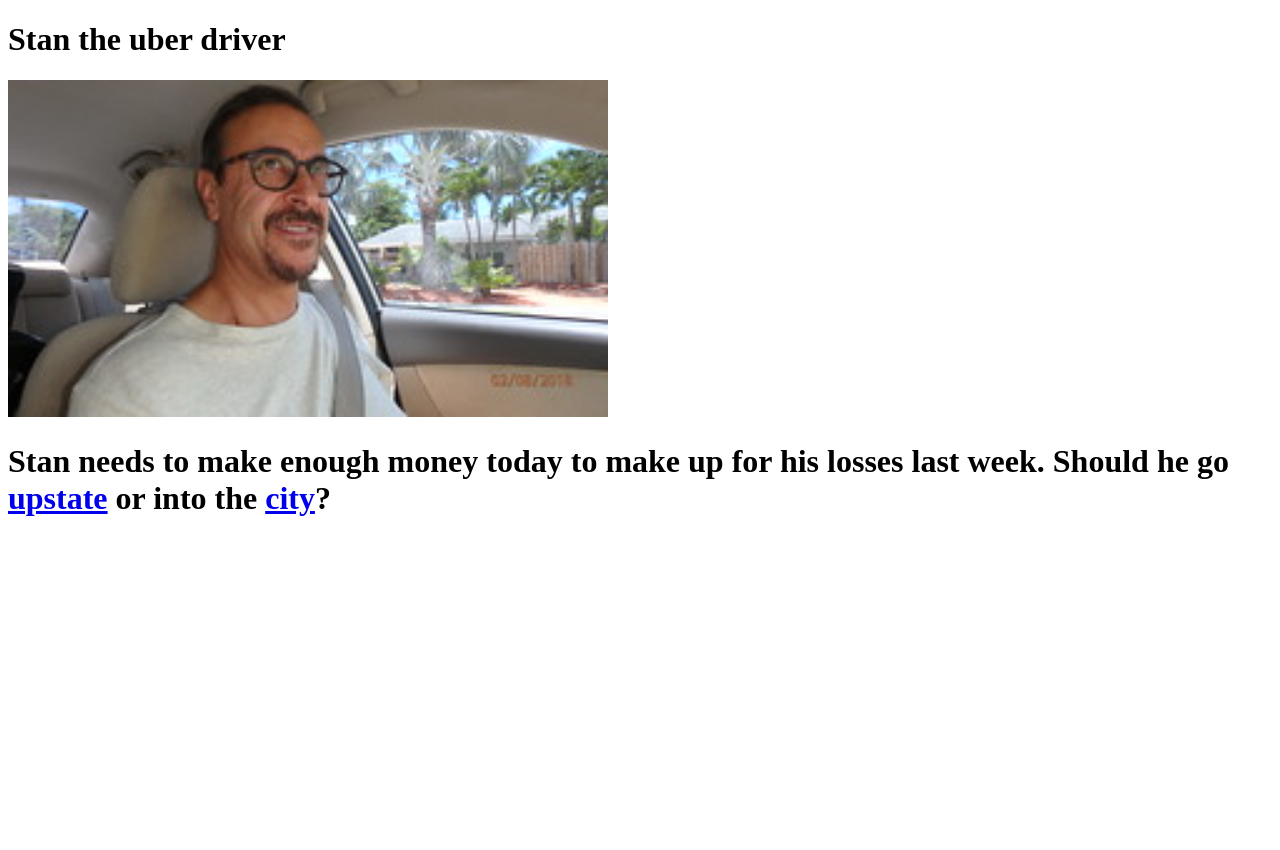
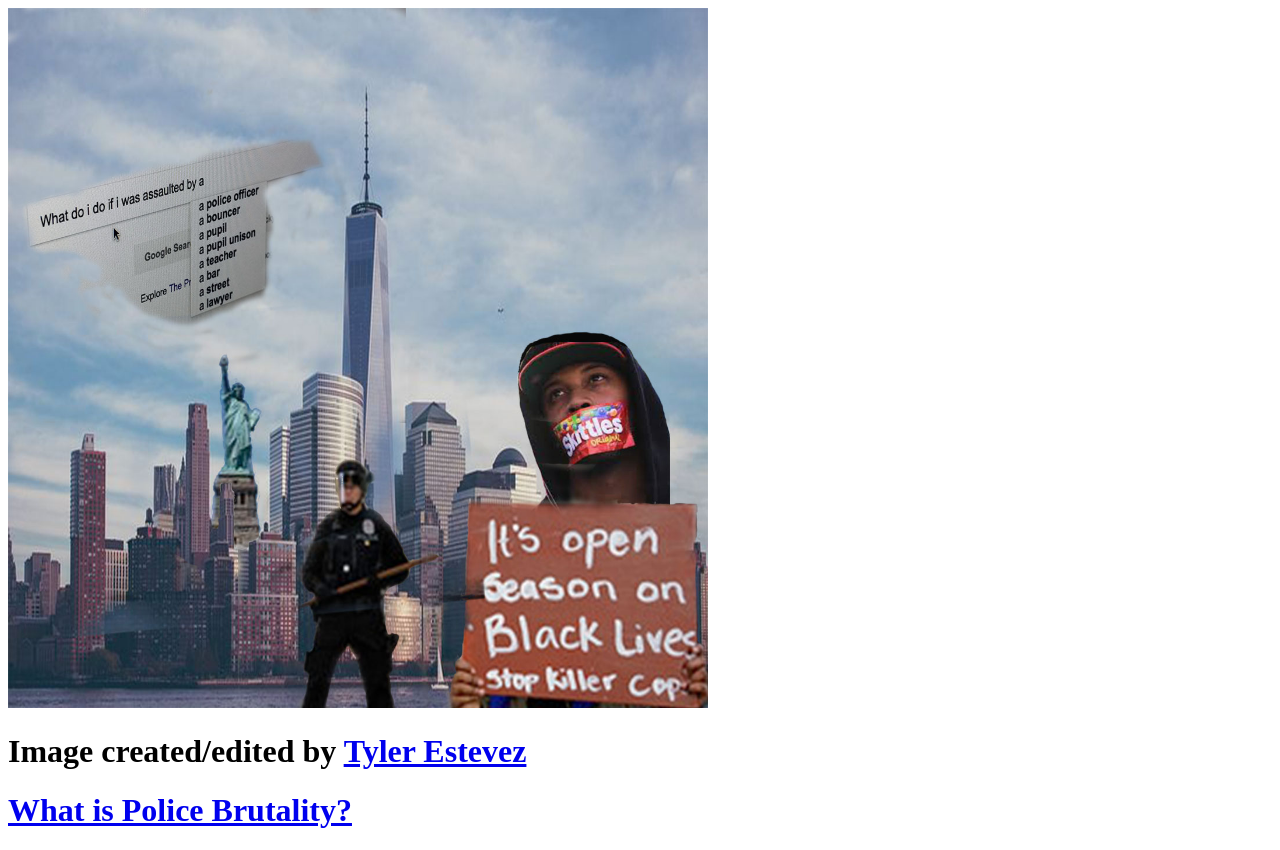
Before and after one commit to TylermEstevez/myownadventure, a plain HTML site: page index.html in a window 1280 px wide. Before the commit the page ends 800 px from the top, so only its background shows below. Drawn offline with Linux system fonts and the light colour scheme.

Commit message:
Add files via upload

```diff
--- a/index.html
+++ b/index.html
@@ -1,12 +1,14 @@
-
 <!DOCTYPE html>
 <html>
 <head>
-	<title></title>
+	<title>Police Brutality</title>
 </head>
 <body>
-	<h1> Stan the uber driver </h1>
- <img src="stan.jpg" width="600px">
- <h1>Stan needs to make enough money today to make up for his losses last week. Should he go  <a href="upstate.html"> upstate</a> or into the  <a href="innercity.html"> city</a>? </h1>
+
+<img src="BlackLivesMatter2.jpg" width="700px" height="700px">
+<h1>Image created/edited by <a href="https://docs.google.com/document/d/1pIdw3DxcdoXV9RITw7uAn1zTNH51Z2QAX0vT5hXHDIk/edit?folder=0ANmTefrNaoJ7Uk9PVA"> Tyler Estevez</a></h1>
+
+<h1><a href="whatispolicebrutality.html">What is Police Brutality?</a></h1>
+
 </body>
 </html>
```
Also changed, not shown: whatispolicebrutality.html (added, +11 -0 lines), BlackLivesMatter2.jpg (added), trayvon.jpg (added), 1 other file.
